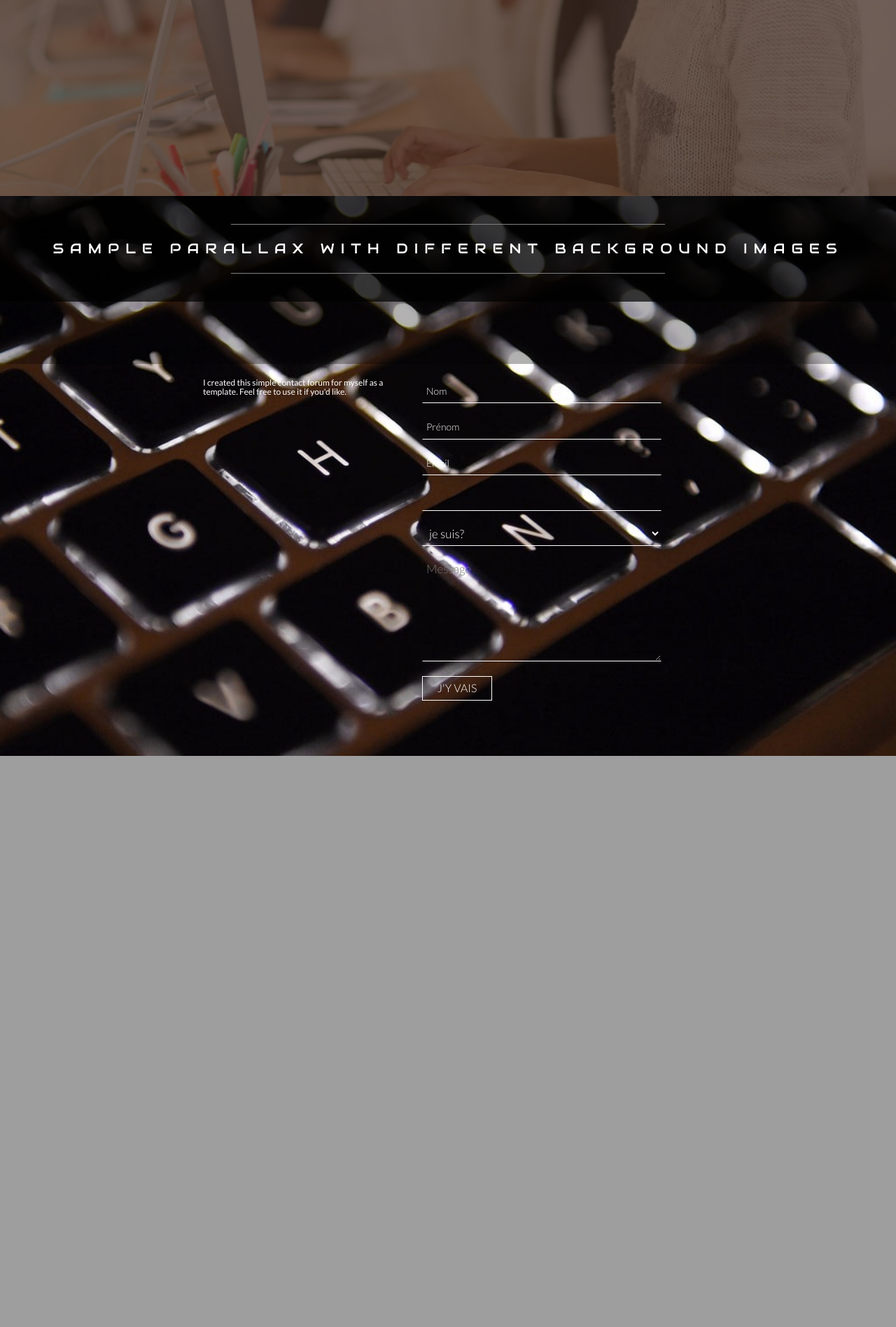
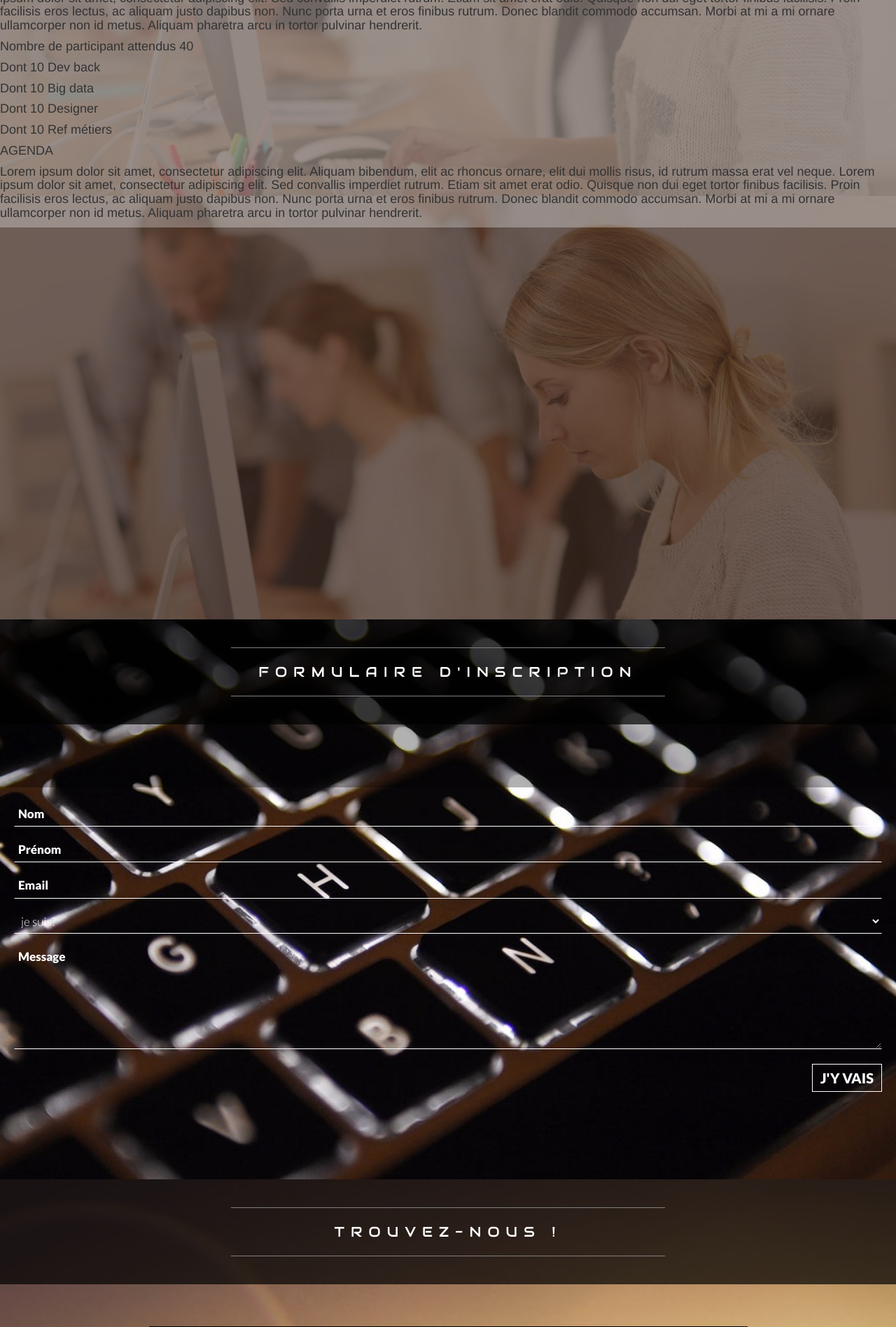
Before and after one commit to solenehuault/hackathon-Rennes, a PHP site: page / in a window 1280 px wide. Shown: the part 1320-3216 px from the top of the page at 70% size. Before the commit the page ends 2400 px from the top, so only its background shows below. Run offline with PHP 8.4, Linux system fonts and the light colour scheme; some libraries are stand-ins or nearby versions; grey boxes are pictures that could not be loaded.

Commit message:
mis a jour du site

```diff
--- a/css/main.css
+++ b/css/main.css
@@ -308,6 +308,46 @@ p {
     background-color: transparent;
 }
 
+
+.six-wrap {
+    display: table;
+    height: 70vh;
+    width: 100vw;
+    background-color: transparent;
+}
+.seven-div {
+    display: table;
+    width: 100vw;
+    /*background-color: rgba(0, 0, 0, 0.3)!important;*/
+}
+.eight-div {
+    display: table;
+    height: 70vh;
+    background: #ffffff
+url("../img/sunset-over-district.jpg") no-repeat fixed;
+    width: 100vw;
+    background-color: transparent!;
+    background-size: cover;
+    background-position: 50% 50%;
+    "background-color: rgba(255, 255, 255, 0.3);
+}
+
+.mod {
+background-color: rgba(0, 0, 0, 0.7)!important;
+margin-top: 5%;
+text-align: center;
+color: #A27232 ;
+font-size: 1em;
+font-family: 'Audiowide', cursive!important;
+}
+
+.adptmap {
+ display: block;
+ margin: 0 auto;
+  margin-top: 50px;
+  width: 75%;
+}
+
 #back-to-top {
     position: fixed;
     bottom: 40px;
@@ -514,222 +554,6 @@ p {
 
 /*formulaire de contact*/
 
-@import url(http://fonts.googleapis.com/css?family=Exo);
-$white: #fff;
-$black: #000;
-$main-black: #333;
-$green: #3ac28c;
-$lucifer: #666;
-html,
-body {
-    font-family: 'Exo', sans-serif;
-    background-color: $main-black;
-    height: 100%;
-    width: 100%;
-    position: relative;
-}
-
-a.button {
-    text-decoration: none;
-    padding: 20px;
-    display: inline-block;
-    border: 1px solid $white;
-    position: absolute;
-    top: 50%;
-    left: 50%;
-    color: $white;
-    transform: translate(-50%, -50%);
-    transition: all .4s;
-    &:hover {
-        border-color: $green;
-        color: $green;
-    }
-}
-
-.modal-overlay {
-    background: $main-black;
-    bottom: 0;
-    left: 0;
-    position: fixed;
-    right: 0;
-    text-align: center;
-    text-shadow: none;
-    top: 0;
-    opacity: 0;
-    transform: scale(.5);
-    transition: all .75s cubic-bezier(.68, -.55, .265, 1.55);
-    z-index: -100;
-}
-
-.modal-wrapper {
-    padding: 1em 0;
-    position: relative;
-    margin: 0 auto;
-    max-width: 500px;
-    width: 90%;
-    .close {
-        padding: 14px;
-        position: absolute;
-        right: .5em;
-        top: 2.5em;
-        width: 1.5em;
-        cursor: pointer;
-        &:before,
-        &:after {
-            content: '';
-            position: absolute;
-            display: block;
-            width: 2px;
-            height: 36px;
-            background-color: $green;
-            top: -5px;
-        }
-        &:before {
-            transform: rotate(45deg);
-        }
-        &:after {
-            transform: rotate(-45deg);
-        }
-    }
-    h2 {
-        color: $white;
-        margin-bottom: 1em;
-        text-transform: uppercase;
-    }
-}
-
-@media (min-width: 50em) {
-    .modal-wrapper {
-        padding: 1.75em;
-    }
-}
-
-@media (min-height: 37.5em) {
-    .modal-wrapper {
-        left: 50%;
-        position: absolute;
-        top: 50%;
-        transform: translate(-50%, -50%);
-    }
-}
-
-.active + .modal-overlay {
-    opacity: 1;
-    transform: scale(1);
-    z-index: 800;
-}
-
-.message-form {
-    clear: both;
-    height: 350px;
-    .input-button {
-        text-align: center;
-        padding: 20px;
-        .button {
-            border: 1px solid $white;
-            background-color: transparent;
-            padding: 10px 20px;
-            transition: all .4s;
-            color: $white;
-            font-family: 'Exo', sans-serif;
-            cursor: pointer;
-            &:hover {
-                color: $green;
-                border-color: $green;
-            }
-        }
-    }
-    .input-box {
-        font-size: 16px;
-        line-height: 24px;
-        width: 100%;
-        height: 72px;
-        display: block;
-        position: relative;
-        &.focus {
-            .input-label {
-                color: $green;
-                transform: perspective(1px) scale(.75) translate3d(0, -18px, 0);
-            }
-            .underline-focus {
-                transform: scaleX(1);
-            }
-            &.textarea {
-                overflow-y: hidden;
-                height: 200px;
-                /* approximate max height */
-                padding: 0 0 60px;
-                .input-text {
-                    max-height: 200px;
-                    margin-top: 45px;
-                    padding-top: 0;
-                }
-            }
-        }
-        &.textarea {
-            transition-property: all;
-            transition-duration: .5s;
-            transition-timing-function: cubic-bezier(0, 1, .5, 1);
-            .input-text {
-                resize: none;
-                overflow: hidden;
-            }
-        }
-        .input-label {
-            position: absolute;
-            line-height: 48px;
-            opacity: 1;
-            color: $lucifer;
-            transition: all 450ms cubic-bezier(.23, 1, .32, 1) 0ms;
-            top: 24px;
-            transform: scale(1) translate3d(0, 0, 0);
-            transform-origin: left top 0;
-        }
-        .input-text {
-            -webkit-tap-highlight-color: rgba(0, 0, 0, 0);
-            position: relative;
-            width: 100%;
-            height: 100%;
-            border: 0;
-            outline: none;
-            background-color: transparent;
-            color: $white;
-            box-sizing: border-box;
-            padding-top: 36px;
-            box-shadow: none;
-            padding-left: 0;
-            font-size: 18px;
-        }
-        .underline {
-            border: 0;
-            border-bottom: solid 1px #e0e0e0;
-            position: absolute;
-            width: 100%;
-            bottom: 8px;
-            margin: 0;
-            // false: content-box;
-            box-sizing: content-box;
-            height: 0;
-        }
-        .underline-focus {
-            border-style: none none solid;
-            border-bottom-width: 2px;
-            position: absolute;
-            width: 100%;
-            bottom: 8px;
-            margin: 0;
-            box-sizing: content-box;
-            height: 0;
-            border-color: $green;
-            transform: scaleX(0);
-            transition: all 450ms cubic-bezier(.23, 1, .32, 1) 0ms;
-        }
-    }
-}
-
-
-/*formulaire de contact*/
-
 @import url(http://fonts.googleapis.com/css?family=Lato:100,300,400,900);
 *:focus {
     outline: 0;
@@ -782,7 +606,7 @@ a.button {
 
 #container {
     margin: auto;
-    width: 800px;
+    width: 100%;
     margin-bottom: 50px;
     overflow: auto;
 }
@@ -836,22 +660,24 @@ a.button {
     font-family: 'Lato', calibri, arial;
     font-size: 16px;
     font-weight: 300;
-    width: 402px;
+    width: 100%;
     color: #fff;
     overflow: auto;
     float: left;
+    margin:0 auto;
 }
 
 #contact-area {
     margin-left: 3px;
-    width: 342px;
+    width: 100%;
     padding: 20px;
+    margin:0 auto;
 }
 
 #contact-area input,
 #contact-area textarea {
     padding: 5px;
-    width: 342px;
+    width: 100%;
     font-family: 'Lato', calibri, arial;
     font-size: 17px;
     font-weight: 300;
@@ -884,7 +710,7 @@ a.button {
 
 #contact-area input.submit-button {
     font-family: 'Lato', calibri, arial;
-    font-size: 16px;
+    font-size: 20px;
     font-weight: 300;
     text-transform: uppercase;
     width: 100px;
@@ -899,6 +725,8 @@ a.button {
     -o-transition: all 0.1s ease-in-out;
     -ms-transition: all 0.1s ease-in-out;
     transition: all 0.1s ease-in-out;
+    float: right;
+    font-weight: bold;
 }
 
 #contact-area input.submit-button:hover {
@@ -917,31 +745,35 @@ label {
     font-weight: 300;
 }
 
-input::-webkit-input-placeholder {
-    color: #fff;
-    font-size: 14px;
+::-webkit-input-placeholder {
+    color: white;
+    font-size: 17px;
+    font-weight: bold;
 }
 
-input:-moz-placeholder {
+::-moz-placeholder {
     /* Firefox 18- */
-    color: #fff;
-    font-size: 14px;
+    color: white;
+    font-size: 17px;
+    font-weight: bold;
 }
 
-input::placeholder {
+::placeholder {
     /* Firefox 19+ */
-    color: #fff;
-    font-size: 14px;
+    color: white;
+    font-size: 17px;
+    font-weight: bold;
 }
 
-input:-ms-input-placeholder {
-    color: #fff;
-    font-size: 14px;
+:-ms-input-placeholder {
+    color: white;
+    font-size: 17px;
+    font-weight: bold;
 }
 
 select {
     padding: 5px;
-    width: 342px;
+    width: 100%;
     font-family: 'Lato', calibri, arial;
     font-size: 17px;
     font-weight: 300;
@@ -954,9 +786,10 @@ select {
     margin-bottom: 15px;
 }
 
-.contact-area placeholder] {
-    color: white;
+option {
+    background-color: #333;
 }
+
 
 /* pour enlever le trait sous te texte en hover*/
 a:hover {
@@ -990,3 +823,29 @@ a:hover {
     letter-spacing: 0.45em;
     text-transform: uppercase;
 }
+
+
+-/* CSS DE LA 4EME PAGE*/
+
+
+
+
+/* ##################################################################### */
+
+
+/* ############################   TABLETS   ############################ */
+
+
+/* ##################################################################### */
+
+
+/* Small devices (tablets, 768px and up) */
+
+@media (max-width: 1200px) {
+ .adptmap{
+    display: block;
+    margin: 0 auto;
+    width: 85%;
+    margin-top: 30px;
+ }
+}
--- a/index.html
+++ b/index.html
@@ -34,7 +34,7 @@
 
                 <a href="#anchor">
                     <p class="info">HACKATON CODE ACADEMIE</p>
-                    <p class="info">Les 16 et 27 novembre</p>
+                    <p class="info">Les 26 et 27 novembre</p>
                     <p class="info">Au 23 rue de l'Aiguillon</p>
 
                     <p class="partenaires"><img src="img/logoPartenaire/bg2.jpg" class="partenaire" />
@@ -57,6 +57,31 @@
                 <span class="line-separator"></span> Présentation
                 <span class="line-separator"></span>
             </p>
+
+            <h4>Qui?</h4>
+            <h4>Lorem ipsum dolor sit amet, consectetur adipiscing elit. Aliquam bibendum, elit ac rhoncus ornare, elit dui mollis risus, id rutrum massa erat vel neque. Lorem ipsum dolor sit amet, consectetur adipiscing elit. Sed convallis imperdiet rutrum. Etiam sit amet erat odio. Quisque non dui eget tortor finibus facilisis. Proin facilisis eros lectus, ac aliquam justo dapibus non. Nunc porta urna et eros finibus rutrum. Donec blandit commodo accumsan. Morbi at mi a mi ornare ullamcorper non id metus. Aliquam pharetra arcu in tortor pulvinar hendrerit. </h4>
+            <!--<?php
+            echo nombre de .$compteurDevWeb</p>
+            <p> nombre de Réferenciel métier</p>
+            <p> nombre de Designer</p>
+            <p> nombre de Big Data</p>
+            ?>-->
+
+            <h4>Quoi?</h4>
+            <h4>Lorem ipsum dolor sit amet, consectetur adipiscing elit. Aliquam bibendum, elit ac rhoncus ornare, elit dui mollis risus, id rutrum massa erat vel neque. Lorem ipsum dolor sit amet, consectetur adipiscing elit. Sed convallis imperdiet rutrum. Etiam sit amet erat odio. Quisque non dui eget tortor finibus facilisis. Proin facilisis eros lectus, ac aliquam justo dapibus non. Nunc porta urna et eros finibus rutrum. Donec blandit commodo accumsan. Morbi at mi a mi ornare ullamcorper non id metus. Aliquam pharetra arcu in tortor pulvinar hendrerit.
+            Integer nec porttitor diam. Suspendisse urna mi, ultrices et ante ac, tristique maximus sem. Sed vitae ornare dolor. Praesent laoreet posuere euismod. Praesent interdum venenatis dolor, hendrerit tempor ipsum sagittis non. Mauris vel felis sit amet tellus tempor rhoncus ut sed magna. Integer et nibh ac nibh cursus aliquet. Donec vel venenatis orci. Aliquam id velit nibh. Vivamus nec vulputate lacus, at feugiat diam. Pellentesque auctor nisl vel rutrum lobortis. Aenean vel elit ex. Nullam sit amet eros vitae turpis congue blandit.  </h4>
+
+            <h4>Comment?</h4>
+            <h4>Lorem ipsum dolor sit amet, consectetur adipiscing elit. Aliquam bibendum, elit ac rhoncus ornare, elit dui mollis risus, id rutrum massa erat vel neque. Lorem ipsum dolor sit amet, consectetur adipiscing elit. Sed convallis imperdiet rutrum. Etiam sit amet erat odio. Quisque non dui eget tortor finibus facilisis. Proin facilisis eros lectus, ac aliquam justo dapibus non. Nunc porta urna et eros finibus rutrum. Donec blandit commodo accumsan. Morbi at mi a mi ornare ullamcorper non id metus. Aliquam pharetra arcu in tortor pulvinar hendrerit. </h4>
+            <h4>Nombre de participant attendus 40</h4>
+            <h4>Dont 10 Dev back</h4>
+            <h4>Dont 10 Big data</h4>
+            <h4>Dont 10 Designer</h4>
+            <h4>Dont 10 Ref métiers</h4>
+            <h4>AGENDA</h4>
+            <h4>Lorem ipsum dolor sit amet, consectetur adipiscing elit. Aliquam bibendum, elit ac rhoncus ornare, elit dui mollis risus, id rutrum massa erat vel neque. Lorem ipsum dolor sit amet, consectetur adipiscing elit. Sed convallis imperdiet rutrum. Etiam sit amet erat odio. Quisque non dui eget tortor finibus facilisis. Proin facilisis eros lectus, ac aliquam justo dapibus non. Nunc porta urna et eros finibus rutrum. Donec blandit commodo accumsan. Morbi at mi a mi ornare ullamcorper non id metus. Aliquam pharetra arcu in tortor pulvinar hendrerit. </h4>
+
+
         </div>
         <div class="third-div">
         </div>
@@ -65,40 +90,34 @@
     <div class="third-wrap">
         <div class="fourth-div">
             <p class="body-text titre">
-                <span class="line-separator"></span> Sample parallax with different background images
+                <span class="line-separator"></span> Formulaire d'inscription
                 <span class="line-separator"></span>
             </p>
         </div>
         <div class="fifth-div">
 
             <div id="container">
-                <div id="demo">
-
-                    <h6 class="padabove">I created this simple contact forum for myself as a template. Feel free to use it if you'd like. </h6>
-                </div>
-
                 <div id="contact-wrap">
                     <div id="contact-area">
 
-                        <form method="post" action="contactengine.php">
+                        <form method="post" action="Inscrits.php">
 
-                            <input type="text" name="Nom" id="Name" placeholder="Nom" />
+                            <input type="text" name="Nom" id="nom" placeholder="Nom" />
 
-                            <input type="text" name="Prénom" id="Prénom" placeholder="Prénom" />
+                            <input type="text" name="Prénom" id="prenom" placeholder="Prénom" />
 
-                            <input type="text" name="Email" id="Email" placeholder="Email" />
+                            <input type="text" name="Email" id="email" placeholder="Email" />
 
-                            <input type="text" name="Email" id="Email" placeholder="">
-                            <select>
-                                <option>je suis?
-                                    <option>Developpeur web
-                                        <option>Réferenciel métier
-                                            <option>Designer
-                                                <option>Big Data
+                            <select id="metier">
+                                <option>je suis?</option>
+                                    <option>Developpeur web</option>
+                                        <option>Réferenciel métier </option>
+                                            <option>Designer</option>
+                                                <option>Big Data</option>
                             </select>
                             </input>
 
-                            <textarea name="Message" rows="20" cols="20" id="Message" placeholder="Message"></textarea>
+                            <textarea name="Message" rows="20" cols="20" id="message" placeholder="Message"></textarea>
 
                             <input type="submit" name="submit" value="j'y vais" class="submit-button" />
                         </form>
@@ -110,6 +129,51 @@
         </div>
         </div>
     </div>
+
+<!--========= 4EME PAGE =======-->
+
+   <div class="six-wrap">
+    <div class="eight-div">
+       <div class="seven-div">
+           <p class="body-text titre">
+               <span class="line-separator "></span> Trouvez-nous !
+               <span class="line-separator"></span>
+           </p>
+       </div>
+
+
+         <div class="container">
+           <div class="row">
+
+             <section>
+
+                   <div class="container">
+                       <div class="row">
+                           <div class="col-xs-12 col-sm-12 col-md-12 col-lg-12" >
+                               <iframe class="adptmap" src="https://www.google.com/maps/embed?pb=!1m18!1m12!1m3!1d2664.907968679869!2d-1.685950984352548!3d48.09271807921983!2m3!1f0!2f0!3f0!3m2!1i1024!2i768!4f13.1!3m3!1m2!1s0x480edfc3577854ef%3A0x8bb7f86bfc5c66c7!2s23+Rue+d&#39;Aiguillon%2C+35200+Rennes!5e0!3m2!1sfr!2sfr!4v1475576043645"
+                                   width="300" height="550" frameborder="0" style="border: 1px solid black" allowfullscreen></iframe>
+
+                           </div>
+                           <div class="col-xs-12 col-sm-12 col-md-12 col-lg-12 mod">
+                               <br>
+
+
+                               <h4>HACKATHON</h4>
+                               <h4>23 rue d'Aiguillon</h4>
+                               <h4>35200, Rennes</h4>
+                               <br>
+                           </div>
+                       </div>
+                   </div>
+               </section>
+
+</div>
+</div>
+
+       </div>
+   </div>
+
+
 
     <a href="#" id="back-to-top" title="Back to top">&uarr;</a>
 
```
Also changed, not shown: test.php (added, +55 -0 lines), img/sunset-over-district.jpg (added).
